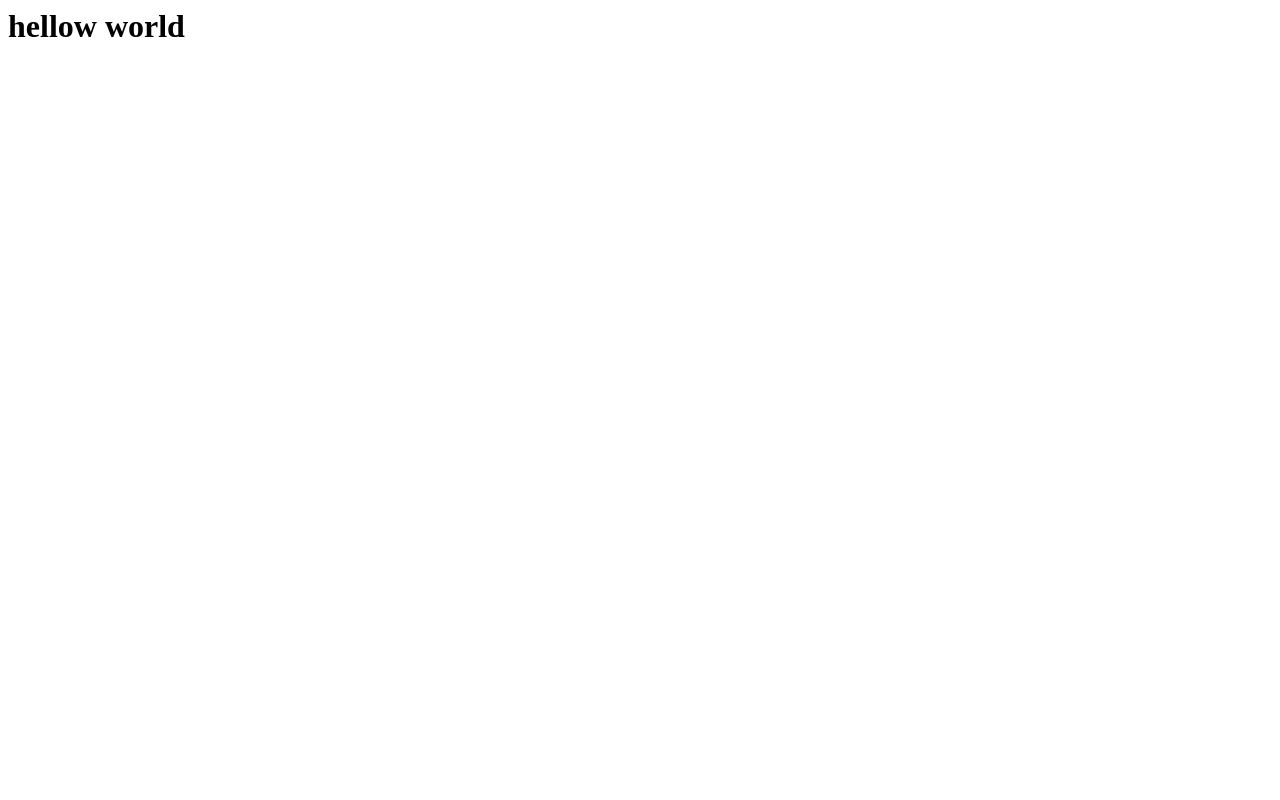
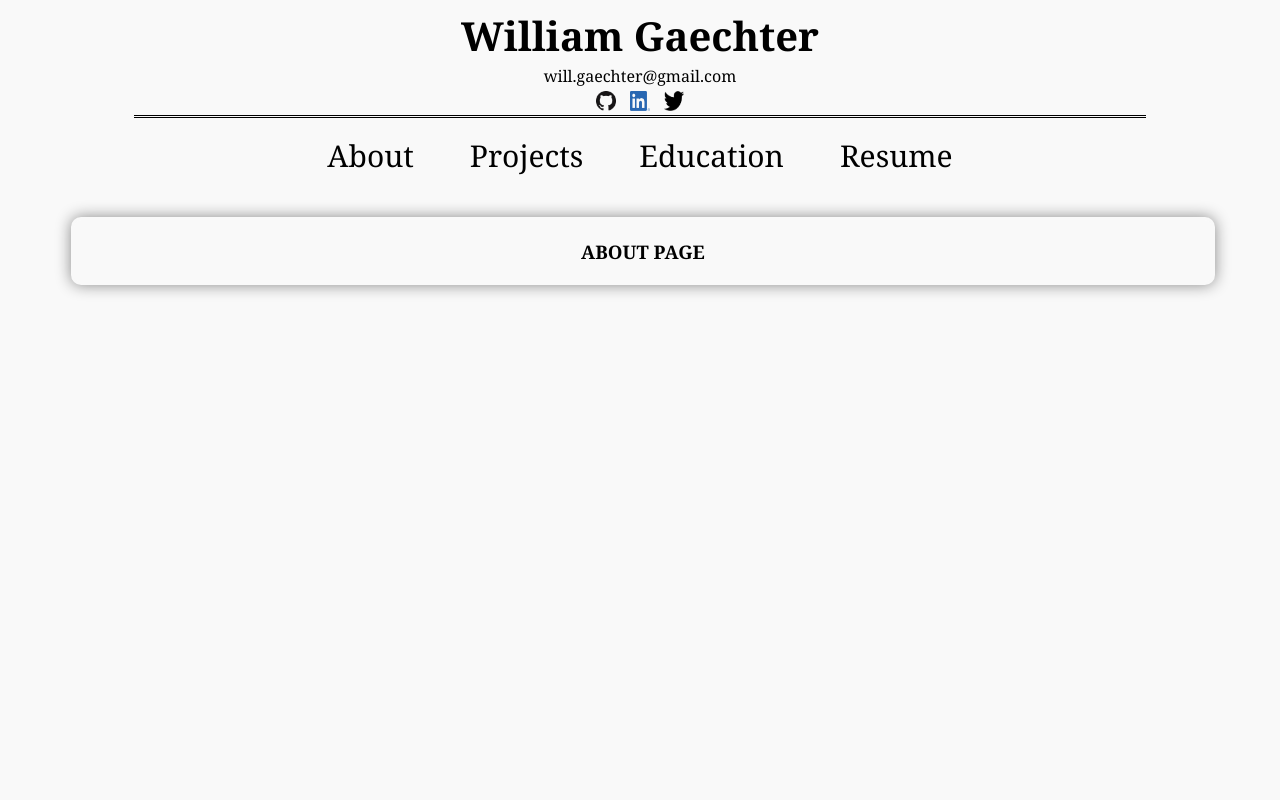
Before and after one commit to wgaechter/willg.page, a Django app: page / in a window 1280 px wide. Before the commit the page is almost empty. Run offline with Django 3.2, Linux system fonts and the light colour scheme; parts of the project's set-up code (start-up, migrations or seed data) failed here and were passed over.

Commit message:
initial merge of template + new app

```diff
--- a/PortfolioProject/PortfolioProject/settings.py
+++ b/PortfolioProject/PortfolioProject/settings.py
@@ -119,7 +119,7 @@ USE_TZ = True
 # Static files (CSS, JavaScript, Images)
 # https://docs.djangoproject.com/en/3.2/howto/static-files/
 
-STATIC_URL = '/static/'
+STATIC_URL = '/main/static/'
 
 # Default primary key field type
 # https://docs.djangoproject.com/en/3.2/ref/settings/#default-auto-field
--- /dev/null
+++ b/PortfolioProject/main/static/css/main.css
@@ -0,0 +1,139 @@
+/*  class = .
+    id = #
+*/
+
+body {
+    background-color: #f9f9f9;
+}
+
+h1 {
+    text-align: center;
+    font-family: Cambria,Georgia,serif;
+    font-size: 40;
+    padding-bottom: 0px;
+    margin-bottom: 2px;
+
+    /* animation: fadeInAnimation ease 2s;
+    animation-iteration-count: 1;
+    animation-fill-mode: forwards; */
+}
+
+p {
+    text-align: center;
+    font-family: Cambria,Georgia,serif;
+    margin: 0px;
+    padding-bottom: 4px;
+
+    /* animation: fadeInAnimation ease 2s;
+    animation-iteration-count: 1;
+    animation-fill-mode: forwards;
+    animation-delay: 0s; */
+}
+
+#header {
+    border-bottom: double;
+    width: 80%;
+    margin: auto;
+    display: none;
+}
+
+#linkList {
+    margin: auto;
+    text-align: center;
+    width: 100%;
+    height: 35px;
+    display: inline;
+}
+
+.link-list li{
+    display: none;
+    font-family: Cambria,Georgia,serif;
+    padding-right: 20px;
+    padding-left: 20px;
+}
+
+.hubLinks {
+    margin-top: 8px;
+    padding: 0px;
+    /*display: inline; */
+}
+
+ul {
+    padding: 0px;
+}
+
+button {
+    color: black;
+    text-decoration: none;
+    font-size: clamp(0.75rem, -0.4647rem + 4.67vw, 1.875rem);
+    border: none;
+    font-family: Cambria,Georgia,serif;
+    background-color: #f9f9f9;
+}
+
+button:hover {
+    text-decoration: underline;
+}
+
+
+
+h3 {
+    font-family: Cambria,Georgia,serif;
+}
+
+#socialBar {
+    width: 100%;
+    margin-left: auto;
+    margin-right: auto;
+    text-align: center;
+}
+
+#socialIcons {
+    text-align: center;
+}
+
+.social {
+    width: 20px;
+    height: 20px;
+    padding-right: 5px;
+    padding-left: 5px;
+}
+
+/* ABOUT PAGE CSS */
+
+
+
+@media only screen and (min-width: 651px) {
+    li {
+        display: inline;
+        padding-right: 20px;
+        padding-left: 20px;
+    }
+}
+
+@media only screen and (max-width: 650px) {
+    ul {
+        padding: 0px
+    }
+    li {
+        display: block;
+        padding-top: 5px;
+        padding-bottom: 5px;
+    }
+}
+
+/* --------------------------- */
+
+.hidden {
+    display: none;
+    width: 90%;
+    margin-top: 40px;
+    margin-left: 5%;
+    margin-right: 5%;
+    border-radius: 10px;
+    border-style: solid;
+    border-color: #f9f9f9;
+    background-color: #f9f9f9;
+    box-shadow: 0px 0px 15px #888888;
+    text-align: center;
+}
--- a/PortfolioProject/main/templates/index.html
+++ b/PortfolioProject/main/templates/index.html
@@ -1 +1,81 @@
-<h1>hellow world</h1>
+<head>
+    <script src="https://ajax.googleapis.com/ajax/libs/jquery/3.6.0/jquery.min.js"></script>
+    <script>
+        var q = { duration: 2000 }
+        $(document).ready(function() {
+            $("#header").delay(1000).fadeIn(1000, function() {
+                $("#linkList li").each(function(i) {
+                    $(this).delay(100 * i).fadeIn(2000, function() {
+                        $("div#About").fadeIn("slow");
+                    });
+                });
+            });
+        });
+    </script>
+    <link rel="stylesheet" type="text/css" href="main.css">
+    <title>Portfolio practice</title>
+    <div id="header">
+        <h1>William Gaechter</h1>
+        <p>will.gaechter@gmail.com</p>
+        <div id="socialBar">
+            <a id="socialIcons" href="https://github.com/wgaechter" target="_blank"><img class="social" src="static/img/github.png"></a>
+            <a id="socialIcons" href="https://www.linkedin.com/in/williamgaechter/" target="_blank"><img class="social" src="static/img/linkedin.png"></a>
+            <a id="socialIcons" href="https://twitter.com/willgaechter" target="_blank"><img class="social" src="static/img/twitter.png"></a>
+        </div>
+    </div>
+    <div class="link-list" id='linkList'>
+        <ul id="hubLinks">
+            <li><button id="About" class='AboutLink'>About</button></li>
+            <li><button id="Projects" class='ProjectsLink'>Projects</button></li>
+            <li><button id='Education' class='EducationLink'>Education</button></li>
+            <li><button id='Resume' class='ResumeLink'>Resume</button></li>
+        </ul>
+    </div>
+</head>
+
+<body>
+
+    <div id="About" class="hidden">
+        <h3>ABOUT PAGE</h3>
+    </div>
+    <div id="Projects" class='hidden'>
+        <h3>PROJECTS PAGE</h3>
+    </div>
+    <div id='Education' class='hidden'>
+        <h3>EDUCATION PAGE</h3>
+    </div>
+    <div id='Resume' class='hidden'>
+        <h3>RESUME PAGE</h3>
+    </div>
+
+    <script>
+
+$("button").click(function(tab) {
+    var buttonID = tab.target.id;
+    var buttonIDstring = buttonID.toString();
+    var classSelect = "#";
+    var buttonIDfinder = classSelect.concat(buttonIDstring);
+    console.log(buttonIDfinder);
+    var newDiv = $('body').find("div" + buttonIDfinder);
+    console.log(newDiv.attr('class'));
+
+    $('.hidden').each(function(i) {
+        if ( $(this).css('display') == 'block' ) {
+            var oldDiv = $(this);
+            console.log(oldDiv.attr('id'));
+            console.log(newDiv.attr('id'));
+            if (oldDiv.attr('id') == newDiv.attr('id')) {
+                return console.log("Already Showing");
+            } else {
+                console.log("Changing with Fade::")
+                console.log("old DIV id: " + oldDiv.attr('id'));
+                console.log("new DIV id: " + newDiv.attr('id'));
+                oldDiv.fadeOut("slow").promise().done(function() {
+                    newDiv.fadeIn("slow");
+                });
+            };
+        };
+    });
+});
+    </script>
+</body>
```
Also changed, not shown: PortfolioProject/main/static/img/github.png (added), PortfolioProject/main/static/img/linkedin.png (added), PortfolioProject/main/static/img/twitter.png (added).
